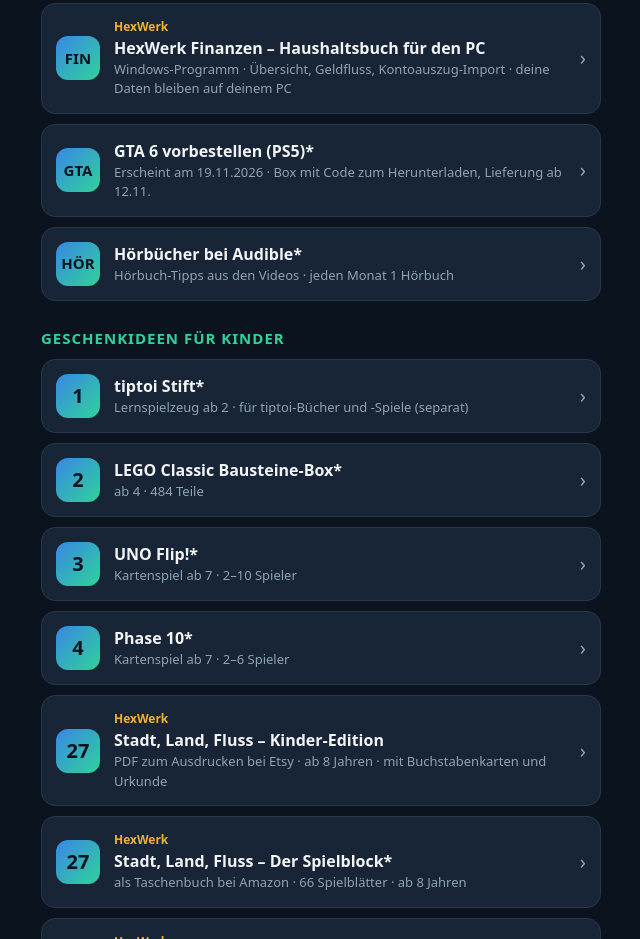
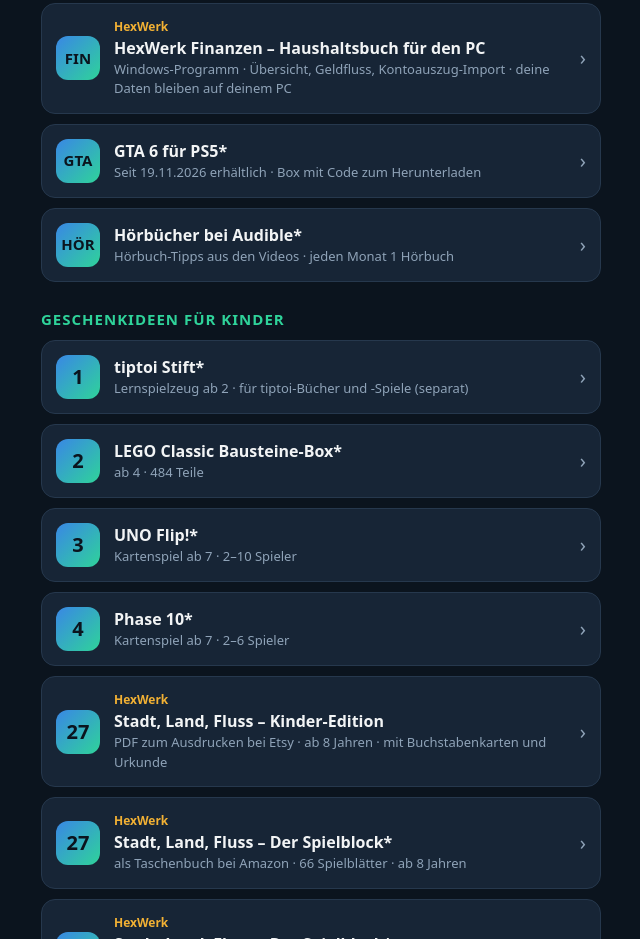
Before and after one commit to Tef888ai/hexwerk, a plain HTML site: page index.html in a window 1280 px wide. Shown: the part 1291-2230 px from the top of the page, without its empty margins (319-959 px from the left). Drawn offline with Linux system fonts and the light colour scheme.

Commit message:
Add files via upload

```diff
--- a/index.html
+++ b/index.html
@@ -70,7 +70,7 @@
   <a class="produkt" href="https://www.etsy.com/de/listing/4606328622" rel="noopener" target="_blank">
     <div class="nr lang">FIN</div><div><div class="eigen">HexWerk</div><div class="name">HexWerk Finanzen – Haushaltsbuch für den PC</div><div class="info">Windows-Programm · Übersicht, Geldfluss, Kontoauszug-Import · deine Daten bleiben auf deinem PC</div></div><div class="pfeil">›</div></a>
   <a class="produkt" href="https://www.amazon.de/dp/B0GZHLKPGL?tag=hexwerkinsta-21" rel="sponsored noopener" target="_blank">
-    <div class="nr lang">GTA</div><div><div class="name">GTA 6 vorbestellen (PS5)*</div><div class="info">Erscheint am 19.11.2026 · Box mit Code zum Herunterladen, Lieferung ab 12.11.</div></div><div class="pfeil">›</div></a>
+    <div class="nr lang">GTA</div><div><div class="name">GTA 6 für PS5*</div><div class="info">Seit 19.11.2026 erhältlich · Box mit Code zum Herunterladen</div></div><div class="pfeil">›</div></a>
   <a class="produkt" href="https://www.amazon.de/hz/audible/mlp?tag=hexwerkinsta-21" rel="sponsored noopener" target="_blank">
     <div class="nr lang">HÖR</div><div><div class="name">Hörbücher bei Audible*</div><div class="info">Hörbuch-Tipps aus den Videos · jeden Monat 1 Hörbuch</div></div><div class="pfeil">›</div></a>
   <h2>Geschenkideen für Kinder</h2>
```
